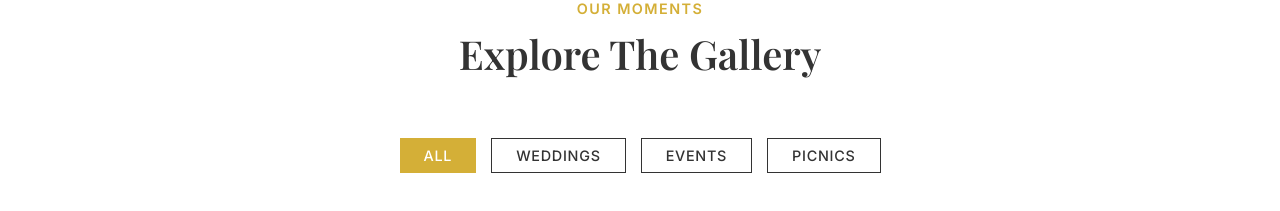
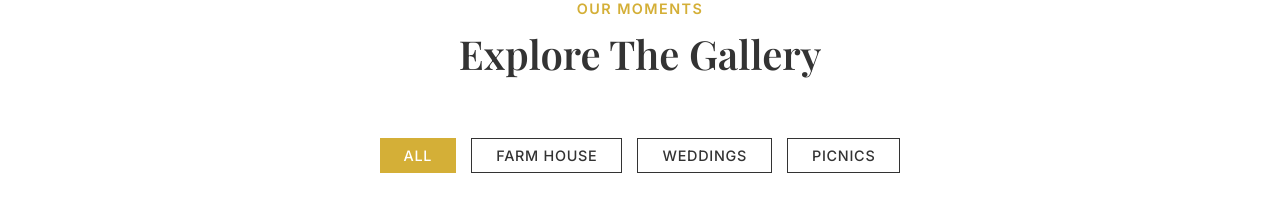
Before and after one commit to Abdullahhx/Mehran-Royale, a React (Vite) app: page / in a window 1280 px wide. Shown: the part 3300-3511 px from the top of the page. Built offline with nearby package versions, Linux system fonts and the light colour scheme; no server answers; grey boxes are pictures that could not be loaded; a web font is replaced by a local one.

Commit message:
Update gallery categories and add padding between images

```diff
--- a/src/components/GallerySection.css
+++ b/src/components/GallerySection.css
@@ -1,7 +1,7 @@
 .gallery-grid {
   display: grid;
   grid-template-columns: repeat(3, 1fr);
-  gap: 20px;
+  gap: 40px;
 }
 
 .gallery-item {
--- a/src/components/GallerySection.jsx
+++ b/src/components/GallerySection.jsx
@@ -3,15 +3,15 @@ import gsap from 'gsap';
 import { X, ZoomIn } from 'lucide-react';
 import './GallerySection.css';
 
-const categories = ['All', 'Weddings', 'Events', 'Picnics'];
+const categories = ['All', 'Farm House', 'Weddings', 'Picnics'];
 
 const galleryImages = [
   { id: 1, category: 'Picnics', src: '/images/pool-area.png', title: 'Family Picnic Pool' },
   { id: 2, category: 'Weddings', src: '/images/statue-horse.png', title: 'Wedding Setup' },
-  { id: 3, category: 'Events', src: '/images/hero-front.png', title: 'Farmhouse Exterior' },
-  { id: 4, category: 'Events', src: '/images/gallery-bedroom.png', title: 'Luxury Bedroom' },
-  { id: 5, category: 'Events', src: '/images/gallery-view.png', title: 'Beautiful Outdoor View' },
-  { id: 6, category: 'Events', src: '/images/gallery-lobby.png', title: 'Grand Lobby' }
+  { id: 3, category: 'Farm House', src: '/images/hero-front.png', title: 'Farmhouse Exterior' },
+  { id: 4, category: 'Farm House', src: '/images/gallery-bedroom.png', title: 'Luxury Bedroom' },
+  { id: 5, category: 'Farm House', src: '/images/gallery-view.png', title: 'Beautiful Outdoor View' },
+  { id: 6, category: 'Farm House', src: '/images/gallery-lobby.png', title: 'Grand Lobby' }
 ];
 
 const GallerySection = () => {
--- a/src/pages/Gallery.jsx
+++ b/src/pages/Gallery.jsx
@@ -5,14 +5,14 @@ import GlobalHero from '../components/GlobalHero';
 
 gsap.registerPlugin(ScrollTrigger);
 
-const categories = ['All', 'Weddings', 'Events', 'Picnics'];
+const categories = ['All', 'Farm House', 'Weddings', 'Picnics'];
 
 const galleryItems = [
   { id: 1, category: 'Weddings', image: '/images/statue-horse.png', title: 'Elegant Floral Stage' },
   { id: 2, category: 'Picnics', image: '/images/pool-area.png', title: 'Poolside Family Picnic' },
-  { id: 3, category: 'Events', image: '/images/hero-front.png', title: 'Corporate Retreat Setup' },
+  { id: 3, category: 'Farm House', image: '/images/hero-front.png', title: 'Corporate Retreat Setup' },
   { id: 4, category: 'Weddings', image: '/images/statue-horse.png', title: 'Night Time Lighting Setup' },
-  { id: 5, category: 'Events', image: '/images/hero-front.png', title: 'Private Birthday Gathering' },
+  { id: 5, category: 'Farm House', image: '/images/hero-front.png', title: 'Private Birthday Gathering' },
   { id: 6, category: 'Picnics', image: '/images/pool-area.png', title: 'Green Lawns Relaxation' },
 ];
 
@@ -62,7 +62,7 @@ const Gallery = () => {
           <div style={{
             display: 'grid',
             gridTemplateColumns: 'repeat(auto-fill, minmax(300px, 1fr))',
-            gap: '20px'
+            gap: '40px'
           }}>
             {filteredItems.map(item => (
               <div key={item.id} className="gallery-item" style={{ position: 'relative', overflow: 'hidden', borderRadius: '12px', height: '300px', cursor: 'pointer' }}>
```
